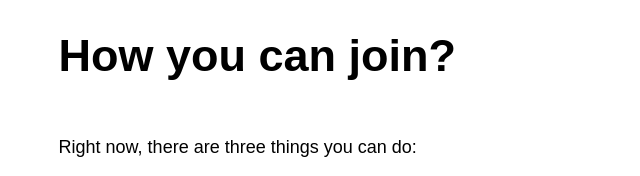
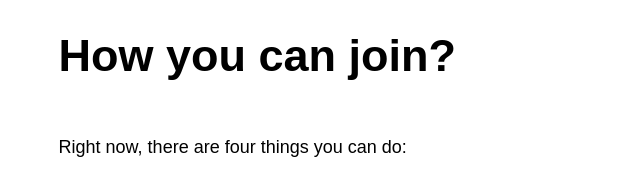
Before and after one commit to archipylago/archipylago.dev, an Eleventy site: page index.njk in a window 1280 px wide. Shown: the part 980-1156 px from the top of the page, 181-821 px from the left. Built offline with nearby package versions, Linux system fonts and the light colour scheme; Eleventy itself is replaced by a stand-in of ours; files that its build step writes are made by us from their sources; a web font is replaced by a local one.

Commit message:
fix: there are four, not three things you can do

```diff
--- a/_includes/how-to-join.njk
+++ b/_includes/how-to-join.njk
@@ -1,7 +1,7 @@
 <section>
   <h2>How you can join?</h2>
 
-  <p>Right now, there are three things you can do:</p>
+  <p>Right now, there are four things you can do:</p>
 
   <ul>
     <li>
@@ -14,7 +14,12 @@
       <a href="https://archipylago.dev/discord">#TurkuDev Discord</a> for
       discussions
     </li>
-    <li>Follow us in Mastodon at <a href="https://mementomori.social/@archipylago">https://mementomori.social/@archipylago</a></li>
+    <li>
+      Follow us in Mastodon at
+      <a href="https://mementomori.social/@archipylago"
+        >https://mementomori.social/@archipylago</a
+      >
+    </li>
     <li>Tell your friends, colleagues and companies that we exist.</li>
   </ul>
 </section>
```
